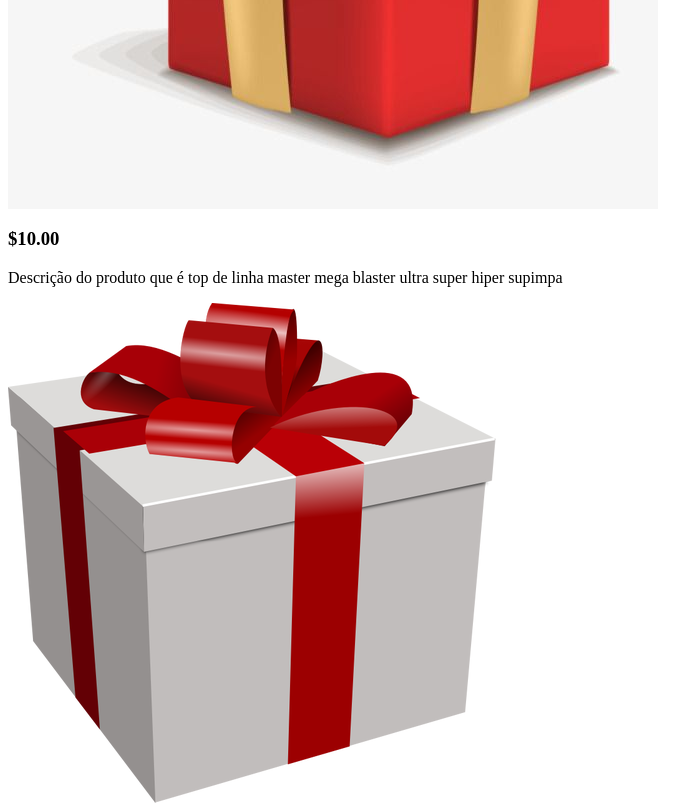
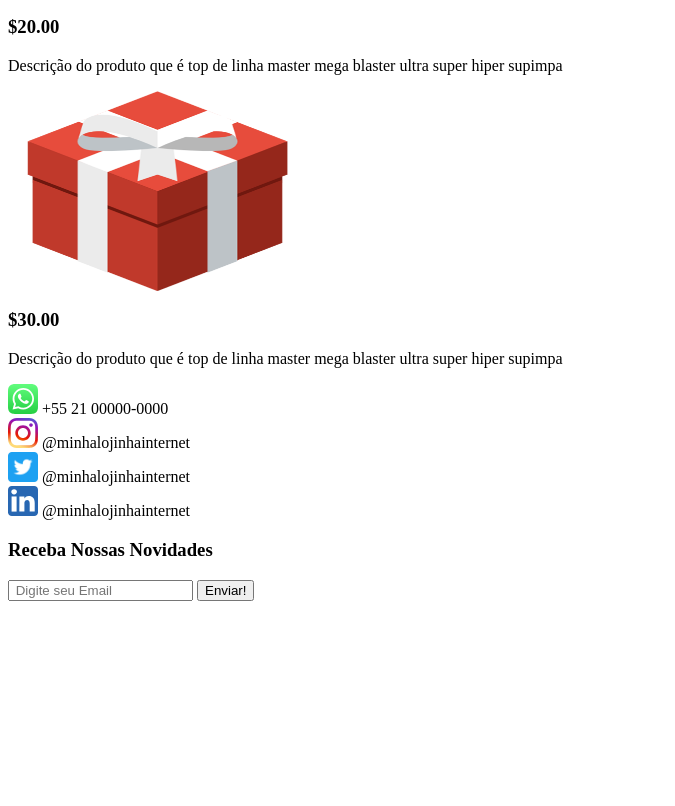
Before and after one commit to HozanaSurda/html-css-gama, a plain HTML site: page index.html in a window 1280 px wide. Shown: the part 1409-2215 px from the top of the page, without its empty margins (0-675 px from the left). After the commit the page ends 2018 px from the top, so only its background shows below. Drawn offline with Linux system fonts and the light colour scheme.

Commit message:
add rodape com imagens e mods de estilo

```diff
--- a/index.html
+++ b/index.html
@@ -14,7 +14,7 @@
             <div> <a href="bloq.html"> Fique Por Dentro </a> </div>
         </div>
         <div id="Imagem">
-            <img src="Imagem/loja.jpg"/>
+            <img  style="width: 80%; height: 90%; border: 1px solid #000;" src="Imagem/loja.jpg"/>
         </div>
 
         <div id="tituloDestaque">
@@ -24,27 +24,39 @@
 
         <div id="produtos">
             <div class="produtoDestaque">
-                <img src="Imagem/Caixa.jpg">
+                <img style="width: 300px; height: 200px;" src="Imagem/Caixa.jpg">
                 <h3> $10.00 </h3>
                 <p> Descrição do produto que é top de linha master mega blaster ultra super hiper supimpa </p>
            </div>
 
            <div class="produtoDestaque">
-                <img src="Imagem/caixa 1.png">
+                <img style="width: 300px; height: 200px;" src="Imagem/caixa 1.png">
                 <h3> $20.00 </h3>
                 <p> Descrição do produto que é top de linha master mega blaster ultra super hiper supimpa </p>
            </div>
 
            <div class="produtoDestaque">
-                <img src="Imagem/caixa 2.png">
+                <img style="width: 300px; height: 200px;" src="Imagem/caixa 2.png">
                 <h3> $30.00 </h3>
                 <p> Descrição do produto que é top de linha master mega blaster ultra super hiper supimpa </p>
            </div>
 
+        </div>
 
+        <div id= "rodape">
+            <div id="redesociais">
+                <img style="width: 30px; height: 30px;" src="Imagem/whatsapp-1.svg"/> +55 21 00000-0000 <br/>
+                <img style="width: 30px; height: 30px;" src="Imagem/instagram.svg"/> @minhalojinhainternet <br/>
+                <img style="width: 30px; height: 30px;" src="Imagem/twitter.png" /> @minhalojinhainternet <br/>
+                <img style="width: 30px; height: 30px;" src="Imagem/linkedin.svg" /> @minhalojinhainternet <br/>
+            </div>
+            <div id="email">
+                <h3> Receba Nossas Novidades</h3>
+                <input title="email" id="inputemail" placeholder=" Digite seu Email">
+                <button> Enviar! </button>
+
+            </div>
 
         </div>
-
-
     </body>
 </html>
```
Also changed, not shown: Imagem/instagram.svg (added), Imagem/linkedin.svg (added), Imagem/twitter.png (added), Imagem/whatsapp-1.svg (added), Imagem/whatsapp.png (added).
